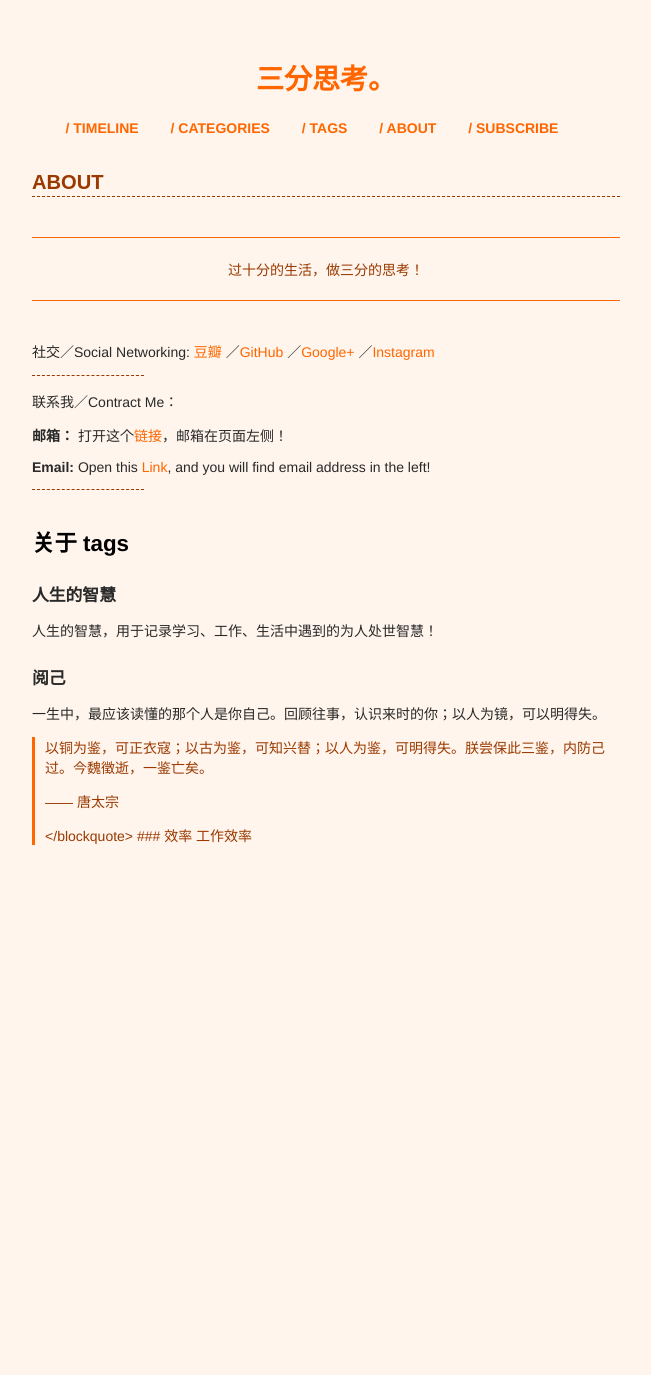
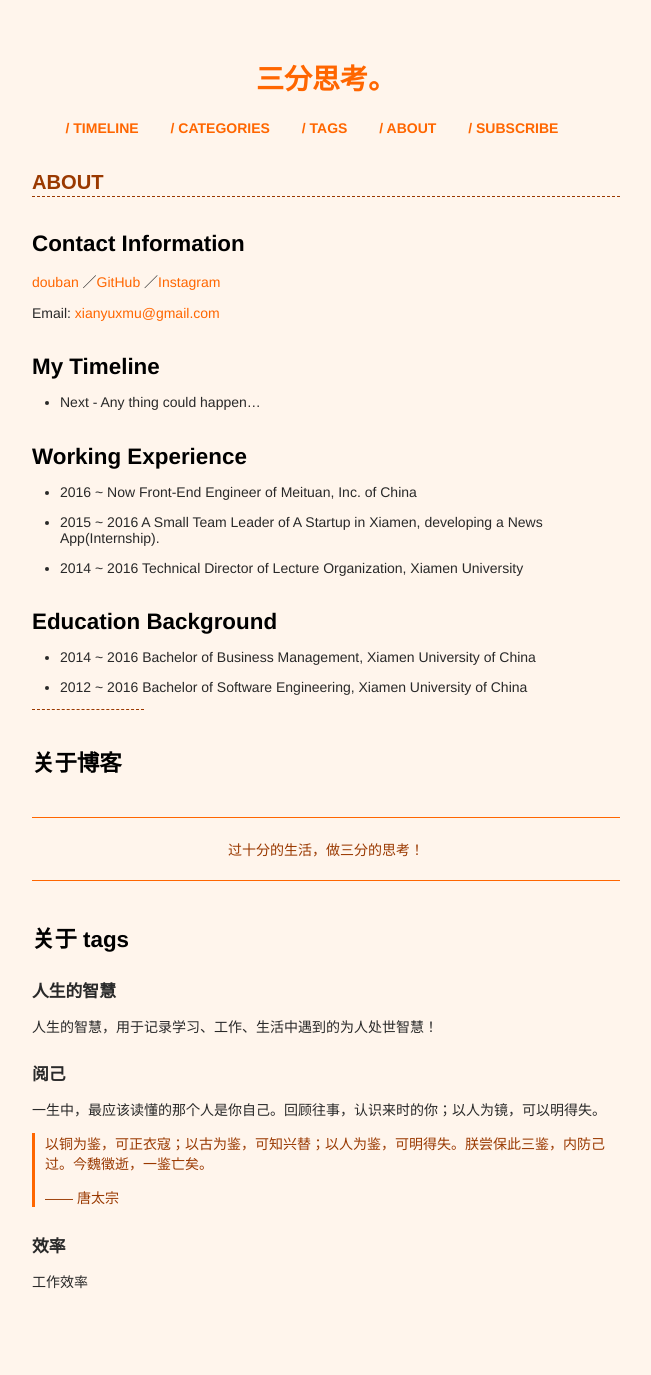
Before and after one commit to xianyuxmu/xianyuxmu.github.io, a Jekyll site: the page built from about.md, in a window 1280 px wide. Shown: the whole page, without its empty margins (314-965 px from the left). Built offline with Jekyll 4.4.1, drawn with Linux system fonts in a browser that asks for light colours; comment, search, counter and statistics services are not loaded; before the commit the page ends 929 px from its top, so only the background shows below that.

Commit message:
modify about page

```diff
--- a/about.md
+++ b/about.md
@@ -2,28 +2,45 @@
 layout: page
 title: ABOUT
 permalink: /about/
+
 ---
+
+
+
+## Contact Information
+
+[douban](https://www.douban.com/people/54904096/)
+／[GitHub](https://github.com/xianyuxmu)
+／[Instagram](https://www.instagram.com/robinchen17/)
+
+Email: [xianyuxmu@gmail.com](mailto:xianyuxmu@gmail.com)
+
+
+
+## My Timeline
+
+- Next - Any thing could happen...
+
+
+
+## Working Experience
+
+- 2016 ~ Now Front-End Engineer of Meituan, Inc. of China
+- 2015 ~ 2016 A Small Team Leader of A Startup in Xiamen, developing a News App(Internship).
+- 2014 ~ 2016 Technical Director of Lecture Organization, Xiamen University
+
+## Education Background
+
+- 2014 ~ 2016 Bachelor of Business Management, Xiamen University of China
+- 2012 ~ 2016 Bachelor of Software Engineering, Xiamen University of China
+
+----
+
+## 关于博客
 
 <blockquote class="blockquote-center">
 <p>过十分的生活，做三分的思考！</p>
 </blockquote>
-
-
-社交／Social Networking:
-[豆瓣](https://www.douban.com/people/54904096/)
-／[GitHub](https://github.com/xianyuxmu)
-／[Google+](https://plus.google.com/u/0/108098881131336504752)
-／[Instagram](https://www.instagram.com/robinchen17/)
-
-----
-
-联系我／Contract Me：
-
-**邮箱：** 打开这个[链接](https://github.com/xianyuxmu)，邮箱在页面左侧！
-
-**Email:** Open this [Link](https://github.com/xianyuxmu), and you will find email address in the left!
-
-----
 
 ## 关于 tags
 
@@ -39,7 +56,7 @@ permalink: /about/
 <p>
 以铜为鉴，可正衣寇；以古为鉴，可知兴替；以人为鉴，可明得失。朕尝保此三鉴，内防己过。今魏徵逝，一鉴亡矣。
 </p>
-<p> —— 唐太宗<p>
+<p> —— 唐太宗</p>
 </blockquote>
 
 
```
